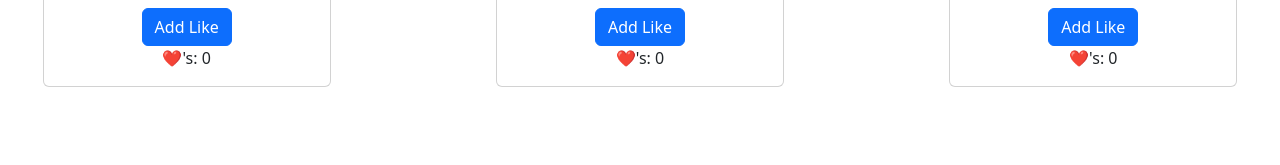
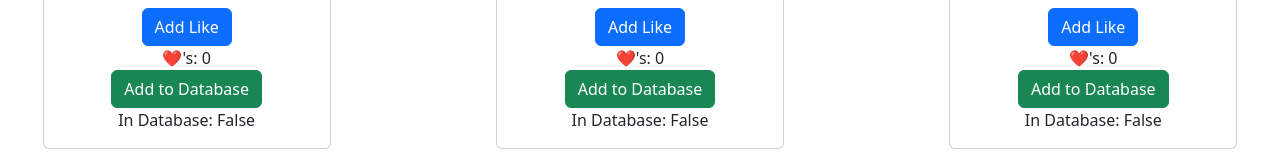
Before and after one commit to Skewwl/gallery-of-horns, a React (Create React App) app: page / in a window 1280 px wide. Shown: the part 543-708 px from the top of the page. Built offline with nearby package versions, Linux system fonts and the light colour scheme.

Commit message:
added button

```diff
--- a/src/HornedBeast.js
+++ b/src/HornedBeast.js
@@ -6,7 +6,8 @@ class HornedBeast extends React.Component {
     constructor(props) {
         super(props);
         this.state = {
-            helloCounter: 0
+            helloCounter: 0,
+            inDB: false
         }
     }
 
@@ -32,15 +33,10 @@ class HornedBeast extends React.Component {
                     </Card.Text>
                     <Button id="bigbutton" variant="primary" onClick={this.incrementHello}>Add Like</Button>
                     <div>❤️'s: {this.state.helloCounter}</div>
+                    <Button id="bigbutton" variant="success" onClick={this.incrementHello}>{this.state.inDB ? "Remove from Database" : "Add to Database"}</Button>
+                    <div>In Database: {this.state.inDB ? "True" : "False"}</div>
                 </Card.Body>
             </Card>
-            // <div>
-            //     <h2>{this.props.title}</h2>
-            //     <img src={this.props.imageURL} alt={this.props.title} title={this.props.title} />
-            //     <p>{this.props.description}</p>
-            //     <button onClick={this.incrementHello}>Add a like</button>
-            //     <div>❤️'s: {this.state.helloCounter}</div>
-            // </div>
         )
     }
 };
```
